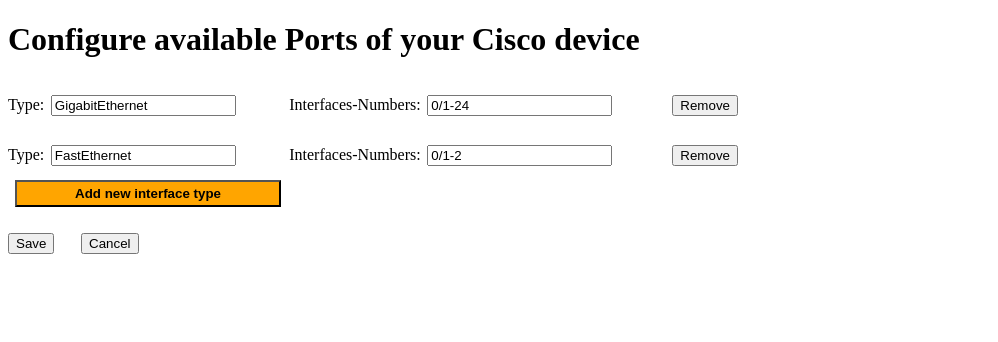
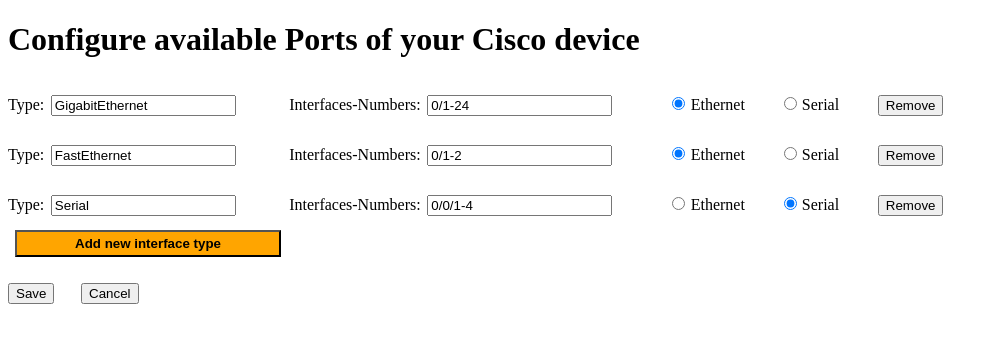
Before and after one commit to TheProgrammer21/ciscoGraphicalConfiguration, an Angular app: page /interfaceSettings in a window 1280 px wide. Shown: the top 342 px of the page, without its empty margins (0-998 px from the left). Built offline with nearby package versions, Linux system fonts and the light colour scheme.

Commit message:
Added support to only show configuration options that are possible for the type of interface that is configured

```diff
--- a/src/app/available-interfaces.service.ts
+++ b/src/app/available-interfaces.service.ts
@@ -7,18 +7,19 @@
 
   constructor() {
     this.setInterfaces([
-      { type: "GigabitEthernet", values: "0/1-24" },
-      { type: "FastEthernet", values: "0/1-2" }
+      { type: "GigabitEthernet", values: "0/1-24", internalType: "ethernet" },
+      { type: "FastEthernet", values: "0/1-2", internalType: "ethernet" },
+      { type: "Serial", values: "0/0/1-4", internalType: "serial" }
     ]);
   }
 
   private types: any = [{}];
 
-  public setInterfaces(values: { type: string, values: string }[]) {
+  public setInterfaces(values: { type: string, values: string, internalType: string }[]) {
     this.types = values;
   }
 
-  public getInterfaces(): { type: string, values: string }[] {
+  public getInterfaces(): { type: string, values: string, internalType: string }[] {
     return this.types;
   }
 
--- a/src/app/collapsable/collapsable.component.scss
+++ b/src/app/collapsable/collapsable.component.scss
@@ -1,6 +1,5 @@
 .header{
     background: green;
-    opacity: 0.5;
     display: block;
     padding: 1%;
     width: 90%;
@@ -11,7 +10,7 @@
 }
 
 p.remove{
-    margin-left: 62em;
+    margin-left: 60em;
 }
 
 p.edit{
--- a/src/app/configuration-service.service.ts
+++ b/src/app/configuration-service.service.ts
@@ -26,7 +26,7 @@
     this.addCommand("configure terminal");
 
     Object.keys(conf).forEach(e => {
-      this.addConfigString(e, conf[e]);
+      this.addConfigString(e, conf[e], undefined);
     });
     console.log("General:");
     console.log(this.commands);
@@ -35,10 +35,10 @@
   }
 
   public addInterfaceConfig(interfaces: InterfaceSelection[], configuration: {}[]) {
-    interfaces.forEach((e, i) => {
-      this.addCommand(e.getConfigString());
+    interfaces.forEach((el, i) => {
+      this.addCommand(el.getConfigString());
       Object.keys(configuration[i]).forEach(e => {
-        this.addConfigString(e, (configuration[i])[e]);
+        this.addConfigString(e, (configuration[i])[e], el.getInternalType());
       });
       this.addCommand("exit");
     });
@@ -53,7 +53,7 @@
       this.addCommand("no router rip"); //removes current configuration
       this.addCommand("router rip");
       Object.keys(configuration.rip).forEach(e => {
-        this.addConfigString("rip" + e, configuration.rip[e]);
+        this.addConfigString("rip" + e, configuration.rip[e], undefined);
       });
     } else {
       this.addCommand("no router rip");
@@ -64,7 +64,7 @@
     this.commands = "";
   }
 
-  private addConfigString(key, value) {
+  private addConfigString(key, value, internalType) {
     let config = "";
 
     switch (key) {
@@ -185,10 +185,12 @@
         }
         break;
       case "speed":
-        this.addCommand("speed " + value);
+        if (internalType == "ethernet")
+          this.addCommand("speed " + value);
         break;
       case "duplex":
-        this.addCommand("duplex " + value);
+        if (internalType == "ethernet")
+          this.addCommand("duplex " + value);
         break;
       case "ripdefaultInformationOriginate":
         if (value) {
@@ -198,11 +200,11 @@
         }
         break;
       case "mdix":
-        if (value) {
-          this.addCommand("mdix auto");
-        } else {
-          this.addCommand("no mdix");
-        }
+        if (internalType == "ethernet")
+          if (value)
+            this.addCommand("mdix auto");
+          else
+            this.addCommand("no mdix");
         break;
     }
   }
--- a/src/app/interface-configuration.service.ts
+++ b/src/app/interface-configuration.service.ts
@@ -55,6 +55,14 @@
   public removeSavedInterface(index: number) {
     this.savedInterfaces.splice(index, 1);
     this.savedConf.splice(index, 1);
+  }
+
+  public changeInternalType(type: string, internalType: string) {
+    this.savedInterfaces.forEach(e => {
+      if (e.getType() == type) {
+        e.setInternalType(internalType);
+      }
+    });
   }
 
   public getInterface(): InterfaceSelection {
@@ -122,7 +130,7 @@
       res = arr.slice();
       res = res.map(e => {
         if (e instanceof InterfaceSelection) {
-          return new InterfaceSelection(e.toString(), e.toString());
+          return new InterfaceSelection(e.toString(), e.toString(), e.getInternalType());
         } else {
           return deepcopy(e);
         }
--- a/src/app/interface-configuration/interface-configuration.component.html
+++ b/src/app/interface-configuration/interface-configuration.component.html
@@ -2,6 +2,7 @@
     <collapsable
         [title]="intConfig.getInterfaces()[i]==null?'Interface has yet to be selected':intConfig.getInterfaces()[i].getTitle()"
         (edit)="onEditInterface(i)" (remove)="onRemoveInterface(i)">
+        <ng-container *ngIf="intConfig.getInterfaces()[i] != null">
             <div>
                 <p>Description:</p>
                 <input type="texT" [(ngModel)]="intConfig.currentConf[i].description">
@@ -17,6 +18,7 @@
                 <input [(ngModel)]="intConfig.currentConf[i].shutdown" type="checkbox" class="checkbox">
                 <p>Shutdown</p>
             </div>
+            <ng-container *ngIf="this.intConfig.getInterfaces()[i].getInternalType() == 'ethernet'">
                 <div>
                     <p>Speed:</p>
                     <ng-container *ngFor="let opt of speedOptions; index as o">
@@ -29,8 +31,8 @@
                 <div>
                     <p>Duplex:</p>
                     <ng-container *ngFor="let opt of duplexOptions; index as o">
-                <input #duplex name="duplex{{i}}" id="duplex{{o}}int{{i}}" value="opt" type="radio" class="radioOption"
-                    [(ngModel)]="intConfig.currentConf[i].duplex" [value]="opt"
+                        <input #duplex name="duplex{{i}}" id="duplex{{o}}int{{i}}" value="opt" type="radio"
+                            class="radioOption" [(ngModel)]="intConfig.currentConf[i].duplex" [value]="opt"
                             (change)="onChangeDuplexOrSpeed(i, 'duplex')">
                         <p class="radioText">{{opt}}</p>
                     </ng-container>
@@ -40,6 +42,7 @@
                         (change)="onChangeMDIX(mdix.checked, i)">
                     <p>Auto-MDIX</p>
                 </div>
+            </ng-container>
             <div>
                 <input [(ngModel)]="intConfig.currentConf[i].cdpenable" type="checkbox" class="checkbox">
                 <p>CDP enabled</p>
@@ -63,6 +66,7 @@
                     (click)="onRipReceive('send', sendV1.checked, sendV2.checked, i)" type="checkbox" class="checkbox">
                 <p>2</p>
             </div>
+        </ng-container>
     </collapsable>
 </div>
 <br>
--- a/src/app/interface-selection.ts
+++ b/src/app/interface-selection.ts
@@ -4,8 +4,9 @@
     private start: number;
     private end: number;
     private range: boolean; //True wenn ein Range, false wenn einzelnes (wenn start == end)
+    private internalType: string; //ethernet || serial
 
-    constructor(startInterface: string, endInterface: string) {
+    constructor(startInterface: string, endInterface: string, internalType: string) {
         let split = this.disassembleInterface(startInterface);
         this.type = split.type;
         this.prefix = split.prefix;
@@ -19,6 +20,7 @@
         }
 
         this.range = this.start != this.end;
+        this.internalType = internalType;
     }
 
     private disassembleInterface(int: string) {
@@ -34,6 +36,14 @@
 
     public getType(): string {
         return this.type;
+    }
+
+    public getInternalType(): string {
+        return this.internalType;
+    }
+
+    public setInternalType(type: string) {
+        this.internalType = type;
     }
 
     public getPrefix(): string {
--- a/src/app/interface-selection/interface-selection.component.ts
+++ b/src/app/interface-selection/interface-selection.component.ts
@@ -41,7 +41,7 @@
   }
 
   public onSave() {
-    this.selectedInterface.setInterface(new InterfaceSelection(this.allInterfaces[this.selInterface], this.allInterfaces[this.selInterface]));
+    this.selectedInterface.setInterface(new InterfaceSelection(this.allInterfaces[this.selInterface], this.allInterfaces[this.selInterface], this.interfaces.getInterfaces()[this.selType].internalType));
     this.router.navigate(["./interfaces"]);
   }
 
--- a/src/app/interface-settings/interface-settings.component.html
+++ b/src/app/interface-settings/interface-settings.component.html
@@ -2,6 +2,12 @@
 <div *ngFor="let intf of interfaces; index as i">
     <p>Type:</p><input type="text" [(ngModel)]="interfaces[i].type">
     <p>Interfaces-Numbers:</p><input [(ngModel)]="interfaces[i].values" pattern="\d+(-\d+)?(\/\d+(-\d+)?)+">
+    <input type="radio" [(ngModel)]="interfaces[i].internalType" name="internalType{{i}}" value="ethernet"
+        id="ethernet{{i}}">
+    <p class="radioText">Ethernet</p>
+    <input type="radio" [(ngModel)]="interfaces[i].internalType" name="internalType{{i}}" value="serial"
+        id="serial{{i}}">
+    <p class="radioText">Serial</p>
     <button (click)="onRemoveInterface(i)">Remove</button>
 </div>
 <button class="add" (click)="onAddInterface()">Add new interface type</button>
--- a/src/app/interface-settings/interface-settings.component.scss
+++ b/src/app/interface-settings/interface-settings.component.scss
@@ -21,3 +21,8 @@
     margin-top: 2em;
     margin-right: 2em;
 }
+
+.radioText{
+    margin-left:-3em;
+    margin-right: 2em;
+}
--- a/src/app/interface-settings/interface-settings.component.ts
+++ b/src/app/interface-settings/interface-settings.component.ts
@@ -12,7 +12,7 @@
   styleUrls: ['./interface-settings.component.scss']
 })
 export class InterfaceSettingsComponent implements OnInit {
-  public interfaces: { type: string, values: string }[] = [];
+  public interfaces: { type: string, values: string, internalType: string }[] = [];
 
   constructor(private avInt: AvailableInterfacesService, private router: Router, private intConfigurations: InterfaceConfigurationService) {
   }
@@ -22,7 +22,7 @@
   }
 
   onAddInterface(): void {
-    this.interfaces.push({ type: "", values: "" });
+    this.interfaces.push({ type: "", values: "", internalType: "" });
   }
 
   onRemoveInterface(i: number): void {
@@ -38,7 +38,7 @@
 
   private findConflicts(): number[] {
     let result: number[] = [];
-    let allNeeded = this.intConfigurations.getInterfaces().slice().map((e, i) => { return { value: e.toString(), index: i } });
+    let allNeeded = this.intConfigurations.getInterfaces().slice().map((e, i) => { return e == null ? null : { value: e.toString(), index: i } });
     //remove duplicates
     allNeeded = allNeeded.filter((element, index) => {
       return allNeeded.findIndex(e => e.value == element.value) == index;
@@ -53,7 +53,7 @@
     return result.sort((a, b) => b - a);
   }
 
-  //returns if want to save or not
+  //returns whether want to save or not
   private interfaceConfigurationAdaption(): boolean {
     let res = this.findConflicts();
     if (res.length != 0) {
@@ -69,6 +69,9 @@
   onSave(): void {
     //Todo: validate input
     if (this.interfaceConfigurationAdaption()) {
+      this.interfaces.forEach(e => {
+        this.intConfigurations.changeInternalType(e.type, e.internalType);
+      });
       this.avInt.setInterfaces(this.interfaces);
       this.router.navigate(["/"]);
     }
```
Also changed, not shown: 1 other file (tests, documents, lock files or other folders). Lines whose indentation alone changed are shown as unchanged.
